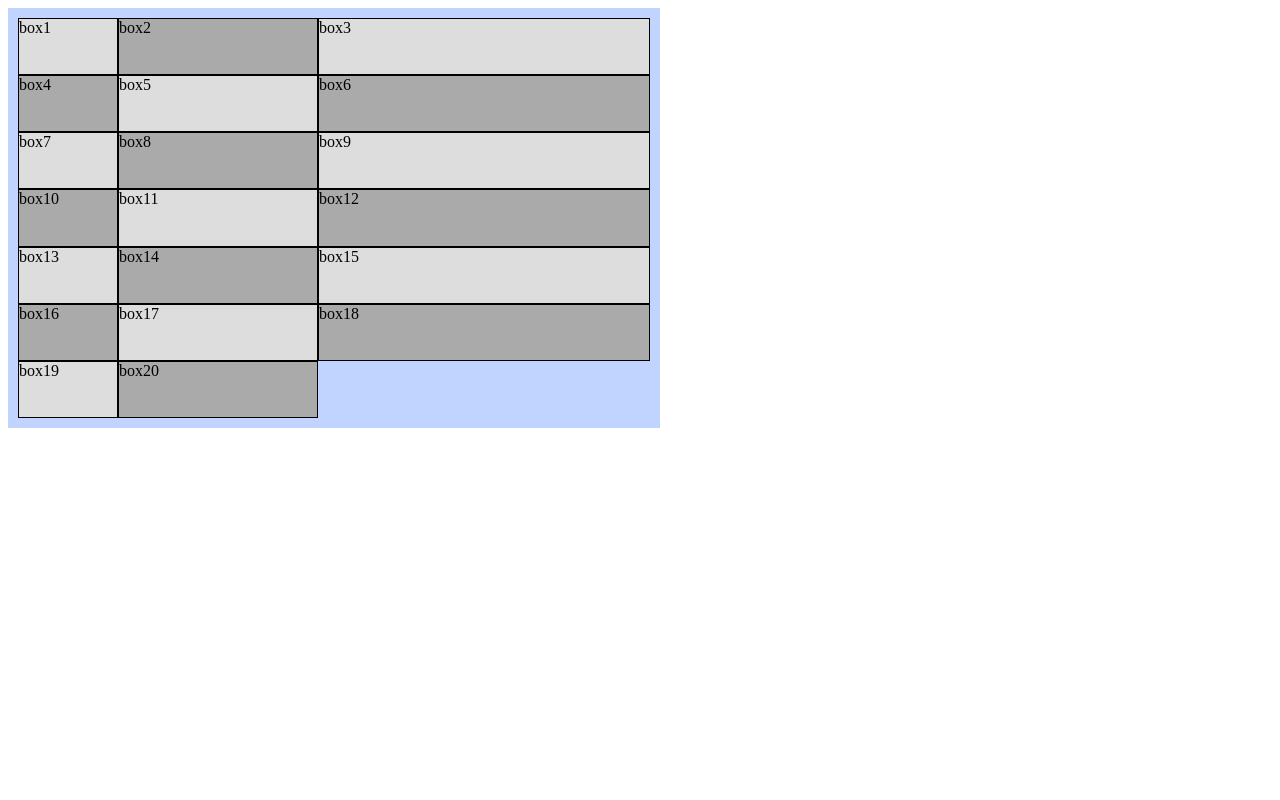
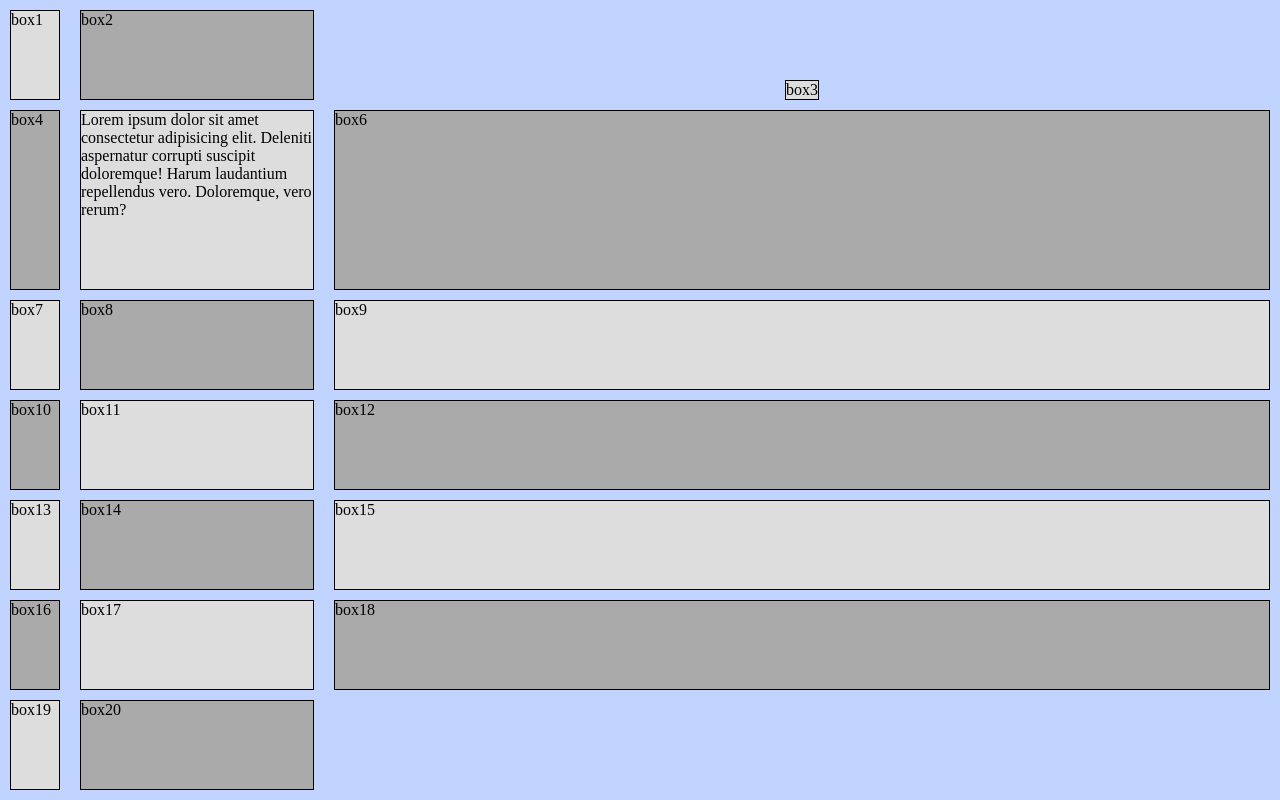
Before and after one commit to ggyeongeunn/individual_practice, a plain HTML site: page index.html in a window 1280 px wide. Drawn offline with Linux system fonts and the light colour scheme.

Commit message:
flex, grid

```diff
--- a/css/style.css
+++ b/css/style.css
@@ -1,3 +1,8 @@
+* {
+  margin: 0;
+  padding: 0;
+  box-sizing: border-box;
+}
 .box {
   /* width: 100px;
   height: 100px; */
@@ -13,27 +18,84 @@
 .wrap {
   background-color: #c1d4ff;
   padding: 10px;
-  width: 50%;
-  height: 50vh;
+  width: 100%;
+  height: 100vh;
   display: grid;
+  /* 행 간격 */
+  row-gap: 10px;
+  /* 열 간격 */
+  column-gap: 10px;
+  /* row col */
+  gap: 10px 20px;
 
-  /* columns */
-  /*
-  속성 개수만큼 행 생성
-  - 각 너비값
-  - 1fr : fraction - 행 갯수만큼 비율 값
-  - px값, fr값, %값 섞어서 사용 가능
-  - px값 넣고 auto 넣으면 남은 여백 차지
+  /* 속성 개수만큼 행열 생성  */
+  /* - 각 너비값 */
+  grid-template-columns: 200px 200px 500px;
+  /* - 1fr(fraction) - 행 갯수만큼 비율 값 */
+  grid-template-columns: 1fr 1.5fr 0.5fr 3fr 1fr;
+  /* - px값, fr값, %값 섞어서 사용 가능 */
+  grid-template-columns: 200px 1fr 1fr 20% 1fr;
+  /* - px값 넣고 auto 넣으면 남은 여백 차지 */
+  grid-template-columns: 100px 50px auto;
+  /* - repeat(반복횟수, 반복값)  */
+  grid-template-columns: repeat(5, 1fr);
+  /* - minmax(100, auto) - 최소최대값 지정  */
+  grid-template-columns: minmax(800px, 1fr) minmax(100px, 1fr);
+  grid-template-columns: repeat(4, minmax(200px, 1fr));
+  /* - auto-fill - 행 개수를 정하지 않고, 설정된 너비가 허용하는 한 최대한 셀을 채움 */
+  grid-template-columns: repeat(auto-fill, minmax(100px, 1fr));
+  /* - auto-fit - 남는 공간 채움 */
+  grid-template-columns: repeat(auto-fit, minmax(100px, 1fr));
+  grid-template-columns: 50px;
+  /* grid-template-columns의 통제를 받지 않는 column */
+  grid-auto-columns: 1fr 4fr;
+  /* 영역 이름으로 그리드 정의 */
+  grid-template-areas:
+    "header header header"
+    "   a    main    b   "
+    "   .     .      .   "
+    "footer footer footer";
+  /* 자동배치 : row, column, dense, row dense, column dense */
+  grid-auto-flow: dense;
+  /* align-items : col 방향 정렬 */
+  /* justify-items : row 방향 정렬 */
+  /* place-items: align-items, justify-items; */
+  /* align-content : 아이템 그룹 세로정렬 */
+  /* justify-content : 아이템 그룹 가로정렬 */
+  /* place-content : align-content, justify-content */
+}
+.box:nth-child(1) {
+  /* 셀 병합 */
+  /* grid-column-start: 1;
+  grid-column-end: 3;
+  grid-column: 1 / 3;
+  grid-column: 1 / span 2;
+  grid-column: auto / span 3;
+  grid-row-start: 1;
+  grid-row-end: 4;
+  grid-row: 1 / 4;
+  grid-row: 1 / span 3; */
+  /* grid-column: 8; */
+}
+.box:nth-child(3) {
+  /* align-self : 개별 아이템 세로 정렬 */
+  align-self: end;
+  /* justify-self : 개별 아이템 가로 정렬 */
+  justify-self: center;
+  /* place-self : align-self, justify-self;*/
+  /* order : 순서 지정 */
+  /* z-index : z축 정렬 */
+  /* z-index: 9;
+  transform: scale(10); */
+}
 
-  */
-  grid-template-columns: 200px 200px 500px;
-  grid-template-columns: 1fr 1fr 1fr 1fr 1fr;
-  grid-template-columns: 200px 1fr 1fr 1fr 1fr;
-  grid-template-columns: 100px 200px auto;
-
-  /* 3col per 1fr */
-  /* grid-template-columns: repeat(3, 1fr); */
-
-  /* rows */
-  /* grid-template-rows: repeat(7, 1fr); */
-}
+/* flex */
+/* flex-bias : 아이템 기본 크기 설정(최소값) row: width, col: height */
+/* flex-grow : flex-bias의 값보다 커질수 있는지, 여백을 비율로 나누어가짐 */
+/* flex-shrink : flex-bias의 값보다 작아질수 있는지, 값이 커질수록 줄어듦 */
+/* flex : grow shrink basis */
+/* align-self : 수직 축 정렬 */
+/* order : 배치순서 */
+/* z-index : z축 정렬 */
+/* z-index: 9;
+  transform: scale(10); */
--- a/index.html
+++ b/index.html
@@ -12,7 +12,11 @@
       <div class="box">box2</div>
       <div class="box">box3</div>
       <div class="box">box4</div>
-      <div class="box">box5</div>
+      <div class="box">
+        Lorem ipsum dolor sit amet consectetur adipisicing elit. Deleniti
+        aspernatur corrupti suscipit doloremque! Harum laudantium repellendus
+        vero. Doloremque, vero rerum?
+      </div>
       <div class="box">box6</div>
       <div class="box">box7</div>
       <div class="box">box8</div>
```
Also changed, not shown: 1 other file.
